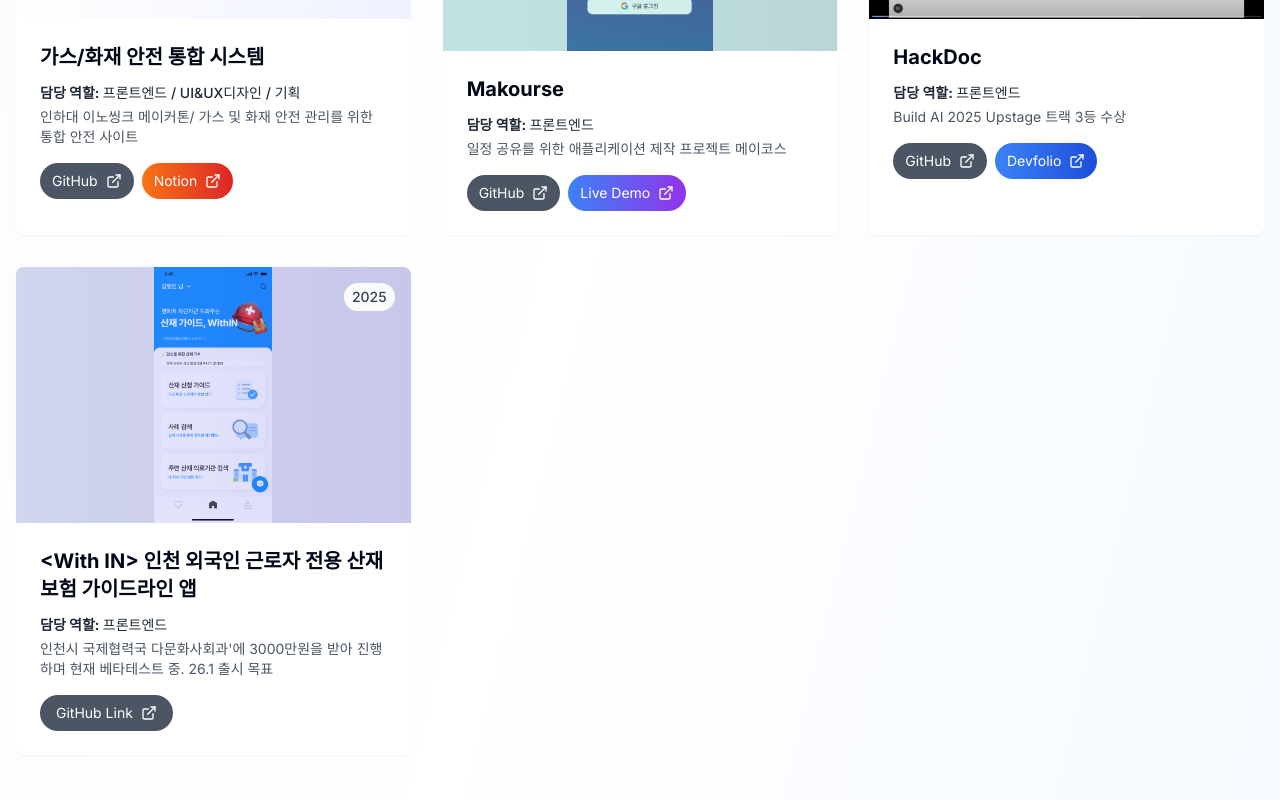
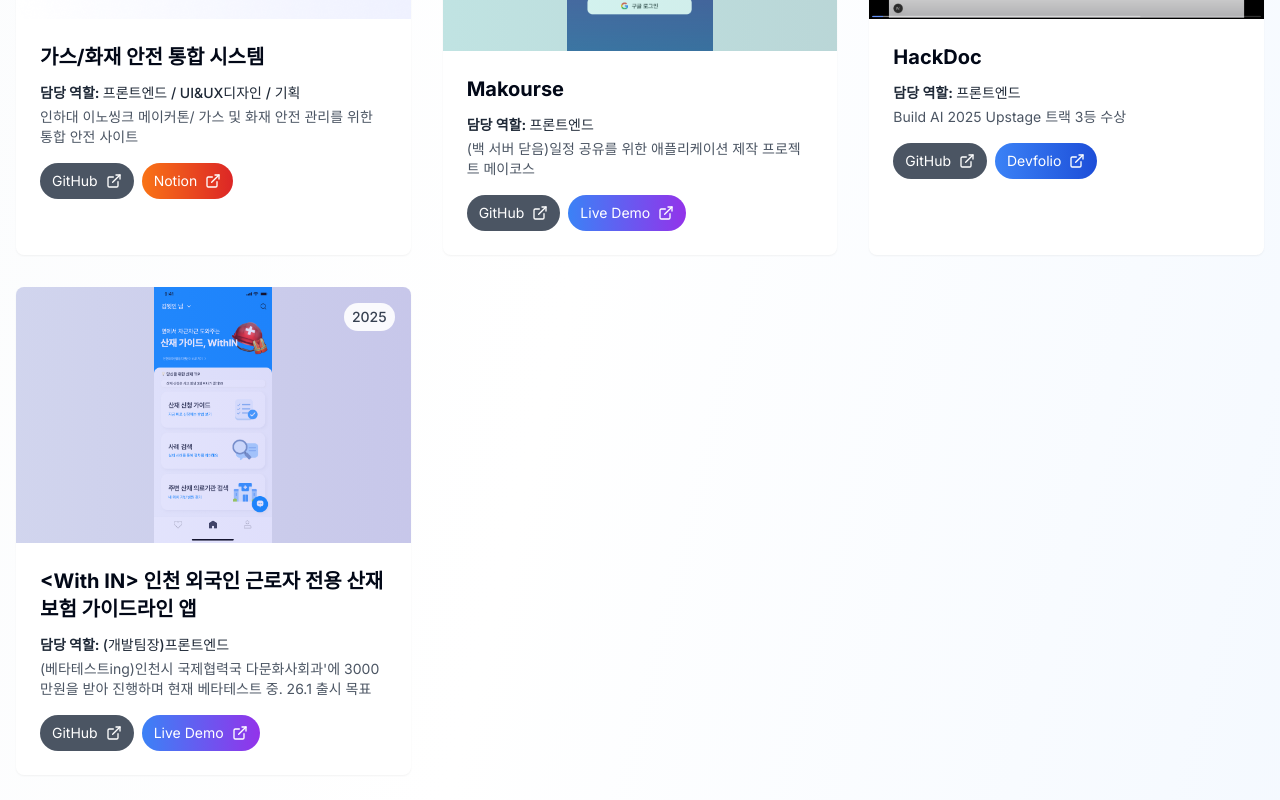
Before and after one commit to yerroong/intro-page, a Next.js app: page / in a window 1280 px wide. Shown: the part 2620-3420 px from the top of the page. Built offline with nearby package versions, Linux system fonts and the light colour scheme.

Commit message:
fix: 링크 추가 및 내용 수정

```diff
--- a/components/projects.tsx
+++ b/components/projects.tsx
@@ -91,7 +91,7 @@ export default function Projects() {
       title: "Makourse",
       year: "2025",
       role: "프론트엔드",
-      description: "일정 공유를 위한 애플리케이션 제작 프로젝트 메이코스",
+      description: "(백 서버 닫음)일정 공유를 위한 애플리케이션 제작 프로젝트 메이코스",
       detailedDescription:
         "출시를 목표로 3개월간 진행한 팀 프로젝트입니다(실제 출시 X, 현재 백엔드 서버 닫혀있음). 총 6명(프론트3, 백엔드2, 디자이너1)에서 진행했으며, 메이코스 서비스는 개인간의 계획성 약속의 확실함을 제공해주고자 합니다. 약속 날짜와 장소를 짜고 구성하는데에 불편함을 해결해주는 어플리케이션입니다. 서비스 이름은 make + course(일정 코스, 데이트 코스할 때의 코스)로 React를 활용하여 반응형 인터페이스를 구현했으며, 주요 기능은 일행과 같이 약속 계획 짜기가 가능하며 특정 장소 및 계획에 시간설정/메모/대안 설정이 가능합니다.",
       url: "https://makourse.my/",
@@ -128,12 +128,14 @@ export default function Projects() {
     {
       title: "<With IN> 인천 외국인 근로자 전용 산재 보험 가이드라인 앱",
       year: "2025",
-      role: "프론트엔드",
+      role: "(개발팀장)프론트엔드",
       description:
-        "인천시 국제협력국 다문화사회과'에 3000만원을 받아 진행하며 현재 베타테스트 중. 26.1 출시 목표",
+        "(베타테스트ing)인천시 국제협력국 다문화사회과'에 3000만원을 받아 진행하며 현재 베타테스트 중. 26.1 출시 목표",
       detailedDescription:
         "인하대학교 지역상생 아이디어 후속 프로젝트인 ‘인솔루션 프로젝트’입니다. 지역상생 아이디어 총장상을 받은 아이디어를 현실화하는 작업입니다. ‘인천시 국제협력국 다문화사회과’에 예산을 지원받아 총 7명(기획 2, 프론트 2, 백엔드 2, 디자인 1)의 인하대 학생이 함께하며, 최종적으로 <With IN> 인천 외국인 근로자 전용 산재 보험 가이드라인 앱을 개발하여 외국인이 산재 보험을 편리하게 신청할 수 있도록 하는 것을 목표로 합니다. 5~8월  기획 및 예산 선정 과정을 거쳐 9~12월 개발중이며 26년 1월 정식 출시 계획입니다.",
       url:  "https://github.com/WithIN-Incheon/WithIN-FE",
+      githubUrl: "https://github.com/WithIN-Incheon/WithIN-FE",
+      liveUrl: "https://www.iscfr-iaga.com/",
       image: "/within4.jpg",
       images: [
         "/within1.jpg",
```
